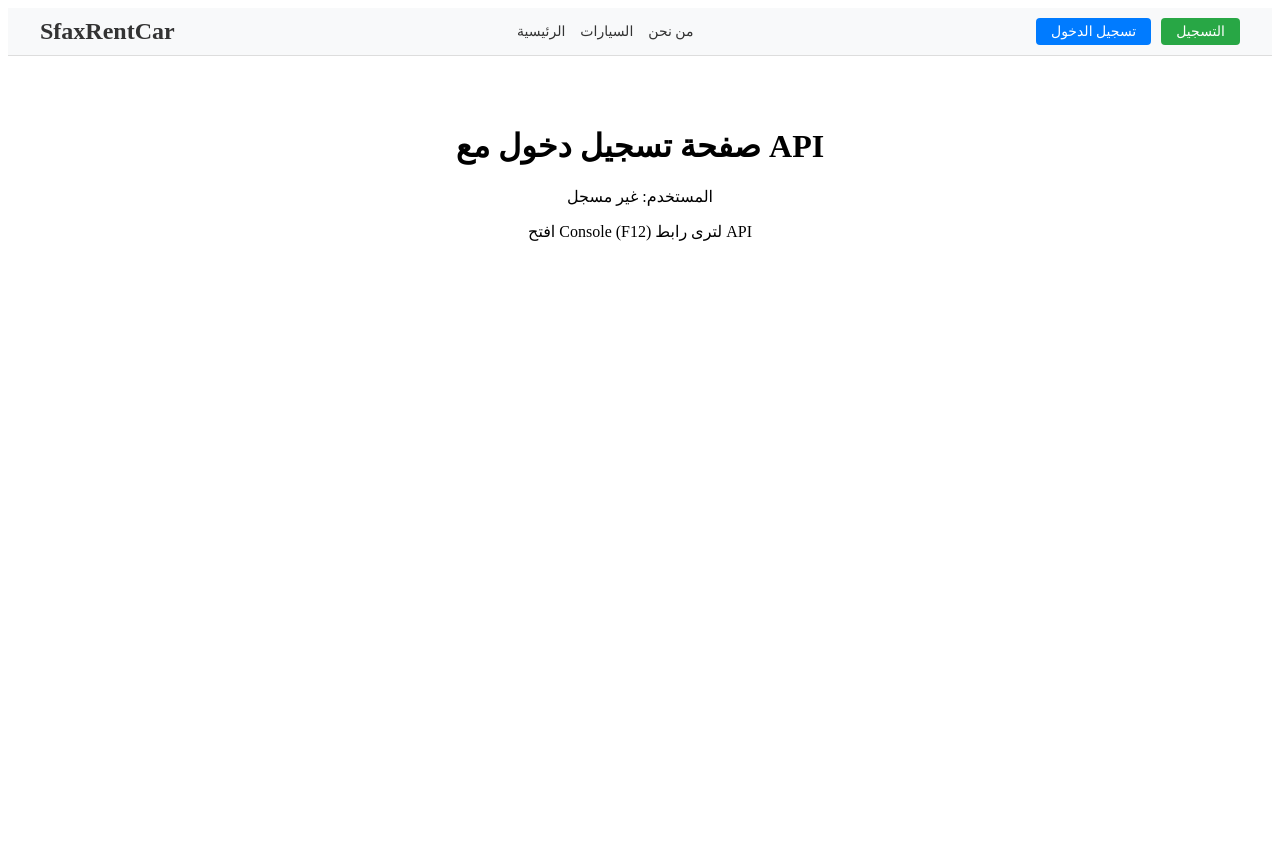
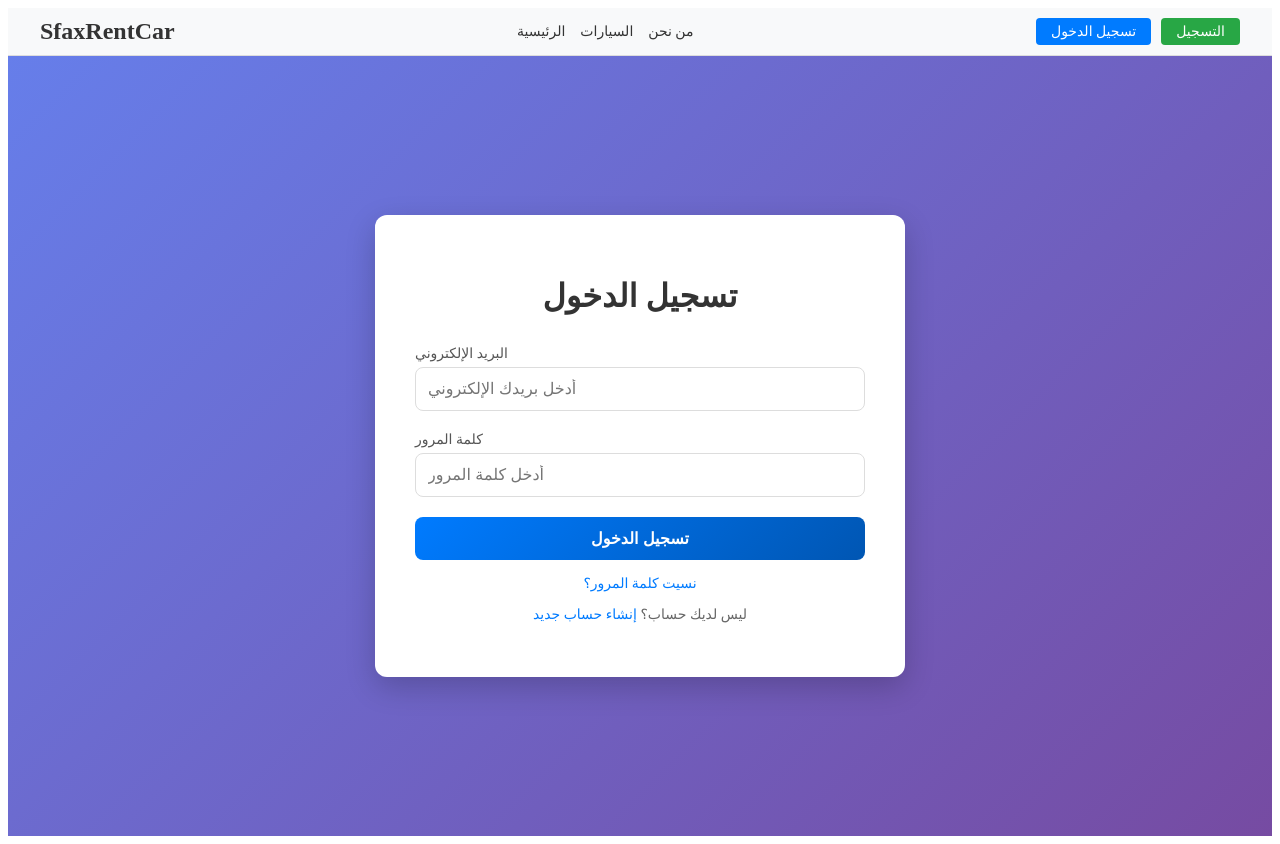
Before and after one commit to getcararoundtn-coder/sfaxrentcar, a React (Create React App) app in the folder frontend/: page /login in a window 1280 px wide. Before the commit the page ends 800 px from the top, so only its background shows below. Built offline with nearby package versions, Linux system fonts and the light colour scheme; no server answers.

Commit message:
Restore full Login with inline styles

```diff
--- a/frontend/src/pages/Login.js
+++ b/frontend/src/pages/Login.js
@@ -1,24 +1,209 @@
-import React, { useContext } from 'react';
+import { useState, useContext } from 'react';
+import { Link, useNavigate } from 'react-router-dom';
 import Navbar from '../components/layout/Navbar';
 import { AuthContext } from '../context/AuthContext';
 import API from '../services/api';
 
+// مؤقتاً نستخدم alert بدلاً من toast حتى نتأكد من المشكلة
+const showSuccess = (msg) => alert('✅ ' + msg);
+const showError = (msg) => alert('❌ ' + msg);
+
+// علق استيراد CSS مؤقتاً حتى نتأكد من وجود الملف
+// import './Login.css';
+
 const Login = () => {
-  const { user } = useContext(AuthContext);
+  const navigate = useNavigate();
+  const { setUser } = useContext(AuthContext);
+  const [formData, setFormData] = useState({ email: '', password: '' });
+  const [loading, setLoading] = useState(false);
+  const [error, setError] = useState('');
 
-  // اختبار بسيط للتأكد من أن API يعمل
-  console.log('API Base URL:', API.defaults.baseURL);
+  const handleChange = (e) => {
+    setFormData({ ...formData, [e.target.name]: e.target.value });
+    setError('');
+  };
+
+  const handleSubmit = async (e) => {
+    e.preventDefault();
+    setLoading(true);
+    setError('');
+
+    try {
+      console.log('Attempting login with:', formData.email);
+      const response = await API.post('/auth/login', formData);
+      console.log('Login response:', response.data);
+
+      if (response.data.success) {
+        setUser(response.data.data);
+        localStorage.setItem('user', JSON.stringify(response.data.data));
+
+        if (response.data.token) {
+          localStorage.setItem('token', response.data.token);
+          console.log('✅ Token stored successfully');
+        }
+
+        showSuccess('تم تسجيل الدخول بنجاح');
+        navigate('/');
+      }
+    } catch (err) {
+      console.error('Login error:', err);
+      const errorMessage = err.response?.data?.message || 'فشل تسجيل الدخول';
+      setError('❌ ' + errorMessage);
+      showError(errorMessage);
+    } finally {
+      setLoading(false);
+    }
+  };
 
   return (
     <>
       <Navbar />
-      <div style={{ padding: '50px', textAlign: 'center' }}>
-        <h1>صفحة تسجيل دخول مع API</h1>
-        <p>المستخدم: {user ? user.name : 'غير مسجل'}</p>
-        <p>افتح Console (F12) لترى رابط API</p>
+      <div style={styles.container}>
+        <div style={styles.card}>
+          <h1 style={styles.title}>تسجيل الدخول</h1>
+
+          {error && (
+            <div style={styles.errorBox}>
+              <span>⚠️</span>
+              <p>{error}</p>
+            </div>
+          )}
+
+          <form onSubmit={handleSubmit} style={styles.form}>
+            <div style={styles.inputGroup}>
+              <label style={styles.label}>البريد الإلكتروني</label>
+              <input
+                type="email"
+                name="email"
+                placeholder="أدخل بريدك الإلكتروني"
+                value={formData.email}
+                onChange={handleChange}
+                required
+                style={styles.input}
+              />
+            </div>
+
+            <div style={styles.inputGroup}>
+              <label style={styles.label}>كلمة المرور</label>
+              <input
+                type="password"
+                name="password"
+                placeholder="أدخل كلمة المرور"
+                value={formData.password}
+                onChange={handleChange}
+                required
+                style={styles.input}
+              />
+            </div>
+
+            <button
+              type="submit"
+              disabled={loading}
+              style={loading ? {...styles.button, ...styles.buttonDisabled} : styles.button}
+            >
+              {loading ? 'جاري تسجيل الدخول...' : 'تسجيل الدخول'}
+            </button>
+          </form>
+
+          <p style={styles.forgotPassword}>
+            <Link to="/forgot-password" style={styles.link}>نسيت كلمة المرور؟</Link>
+          </p>
+
+          <p style={styles.registerLink}>
+            ليس لديك حساب؟ <Link to="/register" style={styles.link}>إنشاء حساب جديد</Link>
+          </p>
+        </div>
       </div>
     </>
   );
 };
 
+const styles = {
+  container: {
+    minHeight: 'calc(100vh - 60px)',
+    background: 'linear-gradient(135deg, #667eea 0%, #764ba2 100%)',
+    display: 'flex',
+    justifyContent: 'center',
+    alignItems: 'center',
+    padding: '20px'
+  },
+  card: {
+    backgroundColor: 'white',
+    padding: '40px',
+    borderRadius: '12px',
+    maxWidth: '450px',
+    width: '100%',
+    boxShadow: '0 10px 30px rgba(0,0,0,0.2)'
+  },
+  title: {
+    textAlign: 'center',
+    color: '#333',
+    marginBottom: '30px',
+    fontSize: '32px',
+    fontWeight: '600'
+  },
+  errorBox: {
+    backgroundColor: '#f8d7da',
+    border: '1px solid #f5c6cb',
+    borderRadius: '8px',
+    padding: '12px 15px',
+    marginBottom: '20px',
+    display: 'flex',
+    alignItems: 'center',
+    gap: '10px',
+    color: '#721c24'
+  },
+  form: {
+    display: 'flex',
+    flexDirection: 'column',
+    gap: '20px'
+  },
+  inputGroup: {
+    display: 'flex',
+    flexDirection: 'column',
+    gap: '5px'
+  },
+  label: {
+    fontSize: '14px',
+    color: '#555',
+    fontWeight: '500'
+  },
+  input: {
+    padding: '12px',
+    borderRadius: '8px',
+    border: '1px solid #ddd',
+    fontSize: '16px',
+    outline: 'none'
+  },
+  button: {
+    padding: '12px',
+    background: 'linear-gradient(135deg, #007bff, #0056b3)',
+    color: 'white',
+    border: 'none',
+    borderRadius: '8px',
+    fontSize: '16px',
+    fontWeight: '600',
+    cursor: 'pointer'
+  },
+  buttonDisabled: {
+    background: '#6c757d',
+    cursor: 'not-allowed'
+  },
+  forgotPassword: {
+    textAlign: 'center',
+    marginTop: '15px',
+    fontSize: '14px'
+  },
+  registerLink: {
+    textAlign: 'center',
+    marginTop: '10px',
+    color: '#666',
+    fontSize: '14px'
+  },
+  link: {
+    color: '#007bff',
+    textDecoration: 'none'
+  }
+};
+
 export default Login;
```
